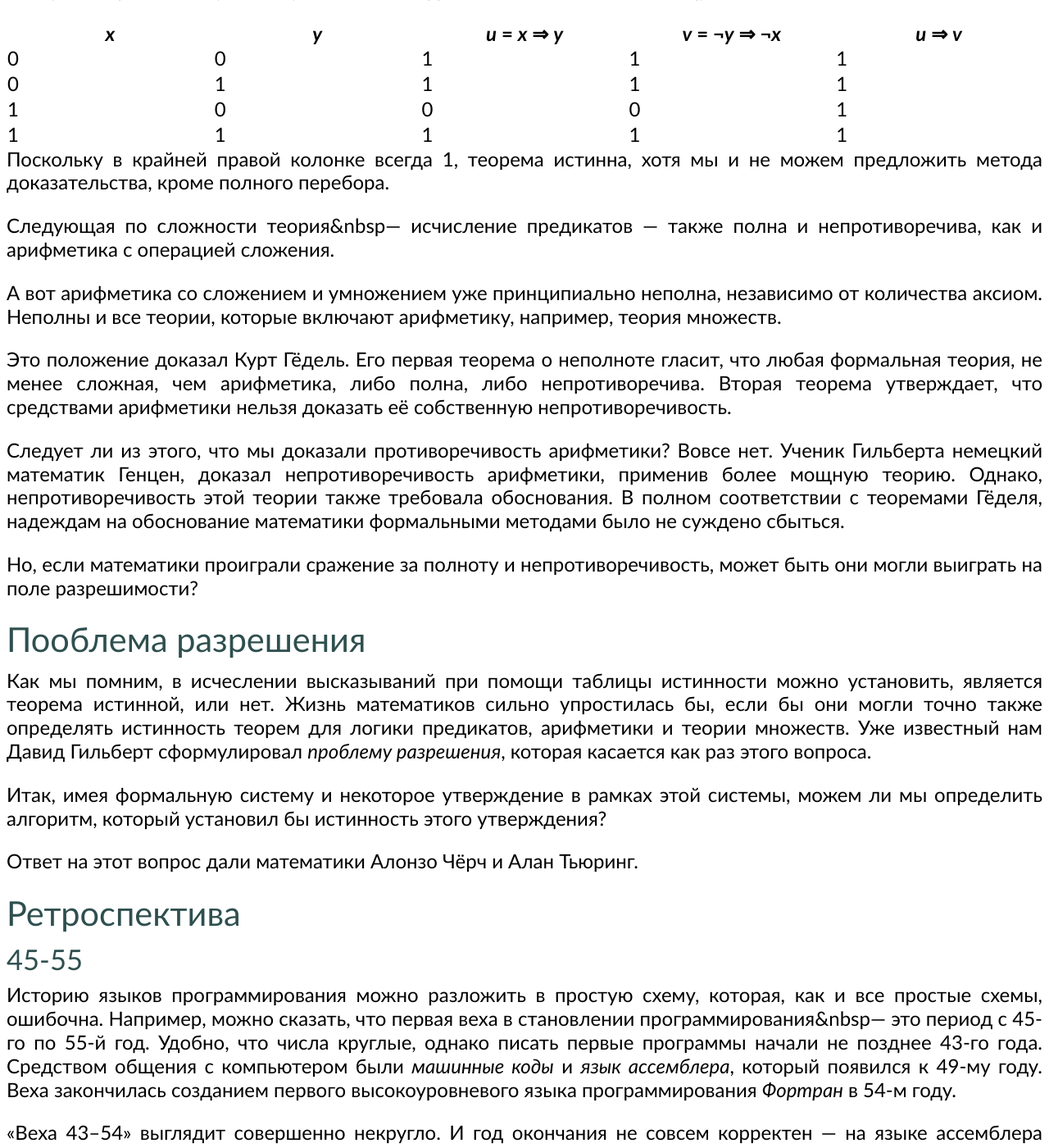
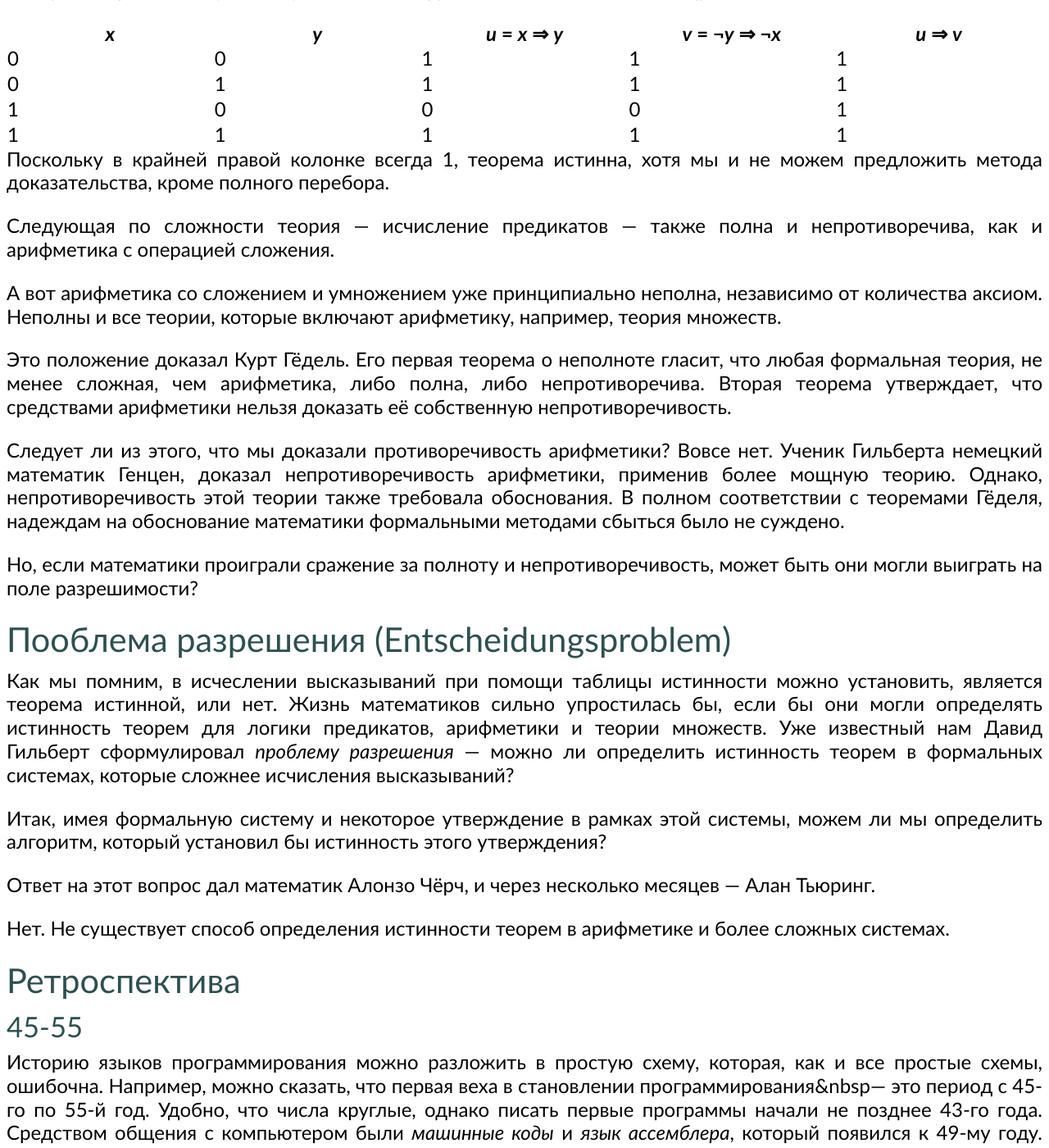
Before and after one commit to markshevchenko/markshevchenko.github.io, a Jekyll site: the page built from articles/program-languages.md, in a window 1280 px wide and 1400 px high, scrolled down 1945 px. Shown: the whole window at 82% size. Built offline with Jekyll 4.4.1, drawn with Linux system fonts in a browser that asks for light colours; some web fonts are replaced; comment, search, counter and statistics services are not loaded.

Commit message:
Update program-languages.md

```diff
--- a/articles/program-languages.md
+++ b/articles/program-languages.md
@@ -68,7 +68,7 @@ id: program-languages
 
 Поскольку в крайней правой колонке всегда 1, теорема истинна, хотя мы и не можем предложить метода доказательства, кроме полного перебора.
 
-Следующая по сложности теория&nbsp&mdash; исчисление предикатов&nbsp;&mdash; также полна и непротиворечива, как и арифметика с операцией сложения.
+Следующая по сложности теория&nbsp;&mdash; исчисление предикатов&nbsp;&mdash; также полна и непротиворечива, как и арифметика с операцией сложения.
 
 А вот арифметика со сложением и умножением уже принципиально неполна, независимо от количества аксиом. Неполны и все теории, которые включают арифметику, например, теория множеств.
 
@@ -76,20 +76,22 @@ id: program-languages
 Вторая теорема утверждает, что средствами арифметики нельзя доказать её собственную непротиворечивость.
 
 Следует ли из этого, что мы доказали противоречивость арифметики? Вовсе нет. Ученик Гильберта немецкий математик Генцен, доказал непротиворечивость арифметики, применив более мощную теорию.
-Однако, непротиворечивость этой теории также требовала обоснования. В полном соответствии с теоремами Гёделя, надеждам на обоснование математики формальными методами было не суждено сбыться.
+Однако, непротиворечивость этой теории также требовала обоснования. В полном соответствии с теоремами Гёделя, надеждам на обоснование математики формальными методами сбыться было не суждено.
 
 Но, если математики проиграли сражение за полноту и непротиворечивость, может быть они могли выиграть на поле разрешимости?
 
-## Пооблема разрешения
+## Пооблема разрешения (Entscheidungsproblem)
 
-Как мы помним, в исчеслении высказываний при помощи таблицы истинности можно установить, является теорема истинной, или нет. Жизнь математиков сильно упростилась бы, если бы
-они могли точно также определять истинность теорем для логики предикатов, арифметики и теории множеств. Уже известный нам Давид Гильберт сформулировал *проблему разрешения*,
-которая касается как раз этого вопроса.
+Как мы помним, в исчеслении высказываний при помощи таблицы истинности можно установить, является теорема истинной, или нет. Жизнь математиков сильно упростилась бы, если бы они могли определять истинность теорем для логики предикатов, арифметики и
+теории множеств. Уже известный нам Давид Гильберт сформулировал *проблему разрешения*&nbsp;&mdash; можно ли определить
+истинность теорем в формальных системах, которые сложнее исчисления высказываний?
 
-Итак, имея формальную систему и некоторое утверждение в рамках этой системы, можем ли мы определить алгоритм, который установил бы истинность этого утверждения?
+Итак, имея формальную систему и некоторое утверждение в рамках этой системы, можем ли мы определить алгоритм, который установил бы
+истинность этого утверждения?
 
-Ответ на этот вопрос дали математики Алонзо Чёрч и Алан Тьюринг.
+Ответ на этот вопрос дал математик Алонзо Чёрч, и через несколько месяцев&nbsp;&mdash; Алан Тьюринг.
 
+Нет. Не существует способ определения истинности теорем в арифметике и более сложных системах.
 
 ## Ретроспектива
 
```
